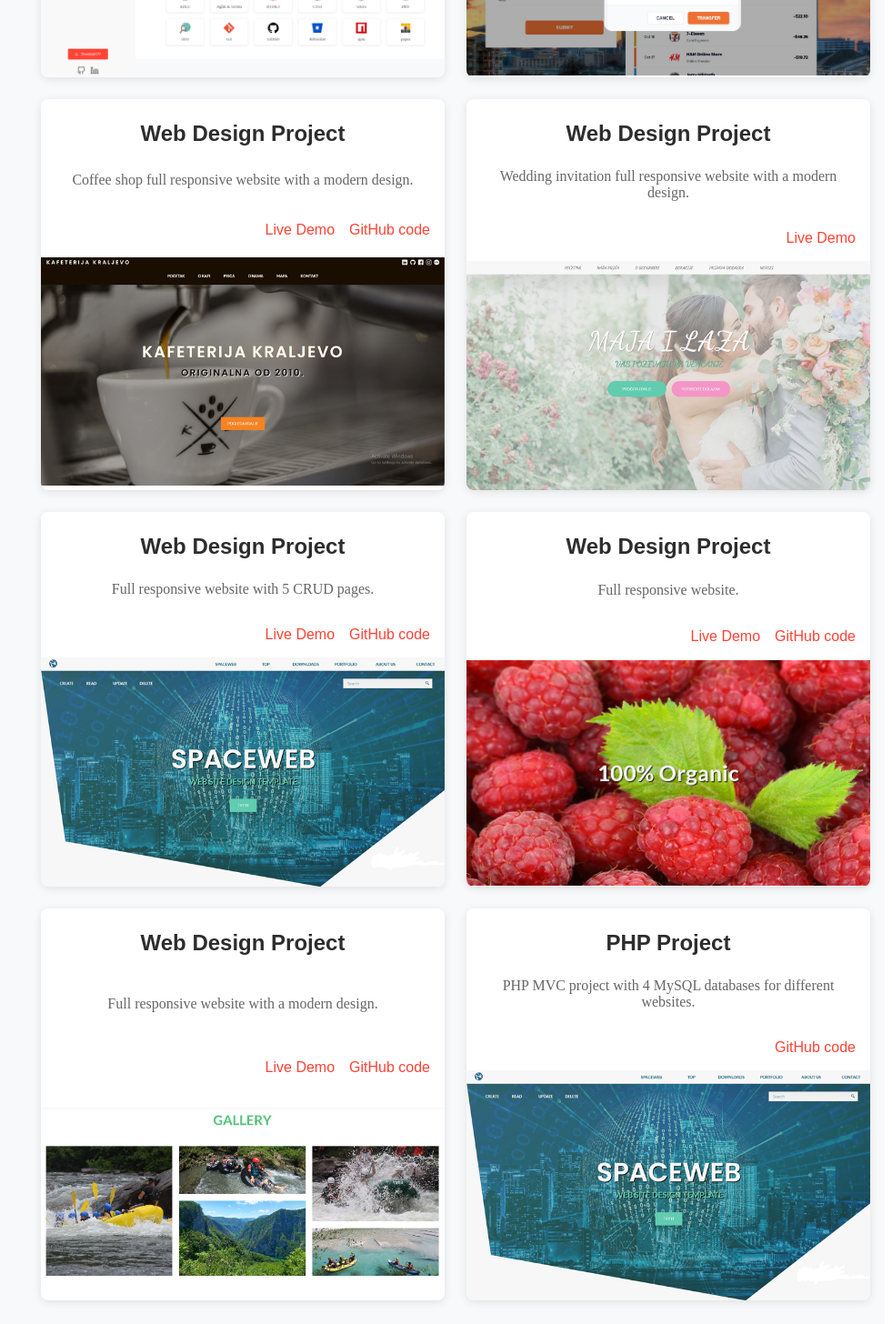
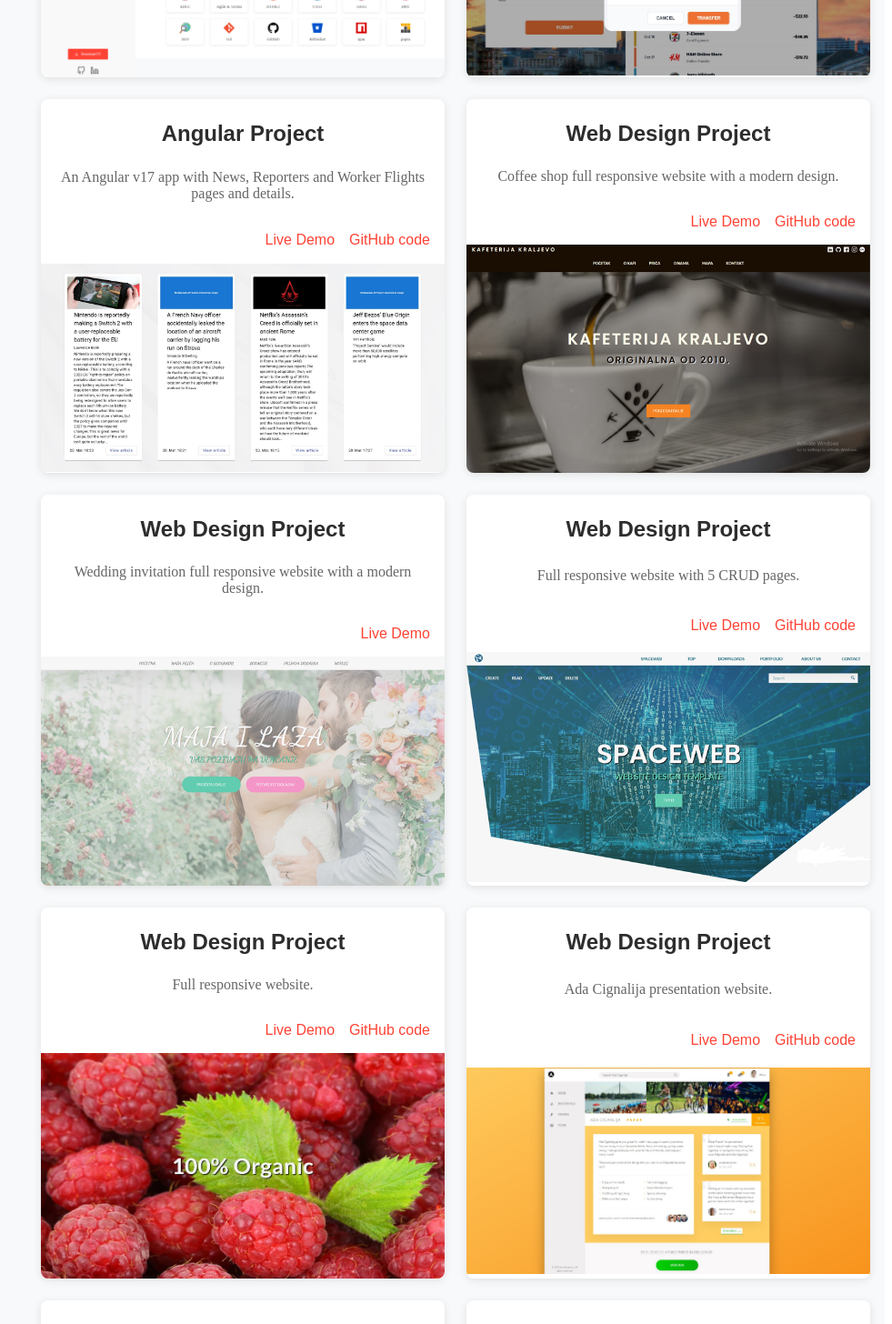
Before and after one commit to MilosCemalovic/cemalovic-react-portfolio, a React (Vite) app: page / in a window 1280 px wide. Shown: the part 6980-8436 px from the top of the page at 91% size, without its empty margins (299-1280 px from the left). Built offline with nearby package versions, Linux system fonts and the light colour scheme.

Commit message:
Added projects

```diff
--- a/src/data/projects.ts
+++ b/src/data/projects.ts
@@ -1,9 +1,11 @@
 import kafeterija from "../assets/img/cemalovic-milos-protfolio-kafeterija.png"
 import wedding from "../assets/img/cemalovic-milos-protfolio-wedding-website.png"
 import spaceweb from "../assets/img/cemalovic-milos-protfolio-spaceweb.png"
+import ada from "../assets/img/cemalovic-milos-portfolio-ada-ciganlija.jpg"
 import market from "../assets/img/cemalovic-milos-protfolio-pijaca.jpg"
 import rafting from "../assets/img/cemalovic-milos-protfolio-rafting.jpg"
 import angular from "../assets/img/cemalovic-milos-protfolio-angular.jpg"
+import angularNews from "../assets/img/cemalovic-milos-portfolio-angular-news.jpg"
 import react from "../assets/img/cemalovic-milos-protfolio-react.png"
 import php from "../assets/img/cemalovic-milos-protfolio-php.png"
 
@@ -28,6 +30,13 @@ export const PROJECTS: Project[] = [
     image: angular,
     liveLink: "https://money-transfer-angular.netlify.app",
     githubLink: "https://github.com/MilosCemalovic/peachtree",
+  },
+  {
+    title: "Angular Project",
+    description: "An Angular v17 app with News, Reporters and Worker Flights pages and details.",
+    image: angularNews,
+    liveLink: "https://newspaper-angularmaterial.netlify.app",
+    githubLink: "https://github.com/MilosCemalovic/angularMaterial-news",
   },
   {
     title: "Web Design Project",
@@ -58,6 +67,13 @@ export const PROJECTS: Project[] = [
   },
   {
     title: "Web Design Project",
+    description: "Ada Cignalija presentation website.",
+    image: ada,
+    liveLink: "https://miloscemalovic.github.io/ada-ciganlija",
+    githubLink: "https://github.com/MilosCemalovic/ada-ciganlija",
+  },
+  {
+    title: "Web Design Project",
     description: "Full responsive website with a modern design.",
     image: rafting,
     liveLink: "https://miloscemalovic.github.io/rafting-1/",
```
Also changed, not shown: src/assets/img/cemalovic-milos-portfolio-ada-ciganlija.jpg (added), src/assets/img/cemalovic-milos-portfolio-angular-news.jpg (added).
